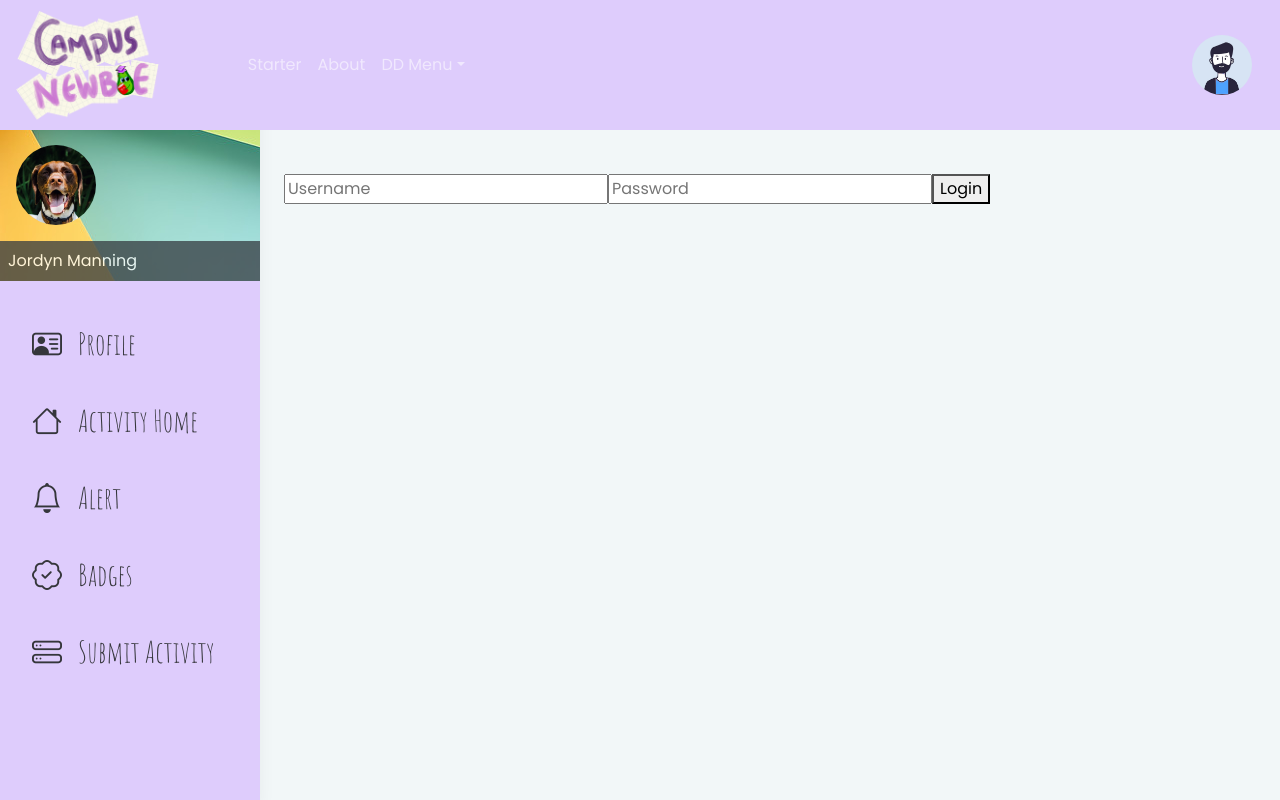
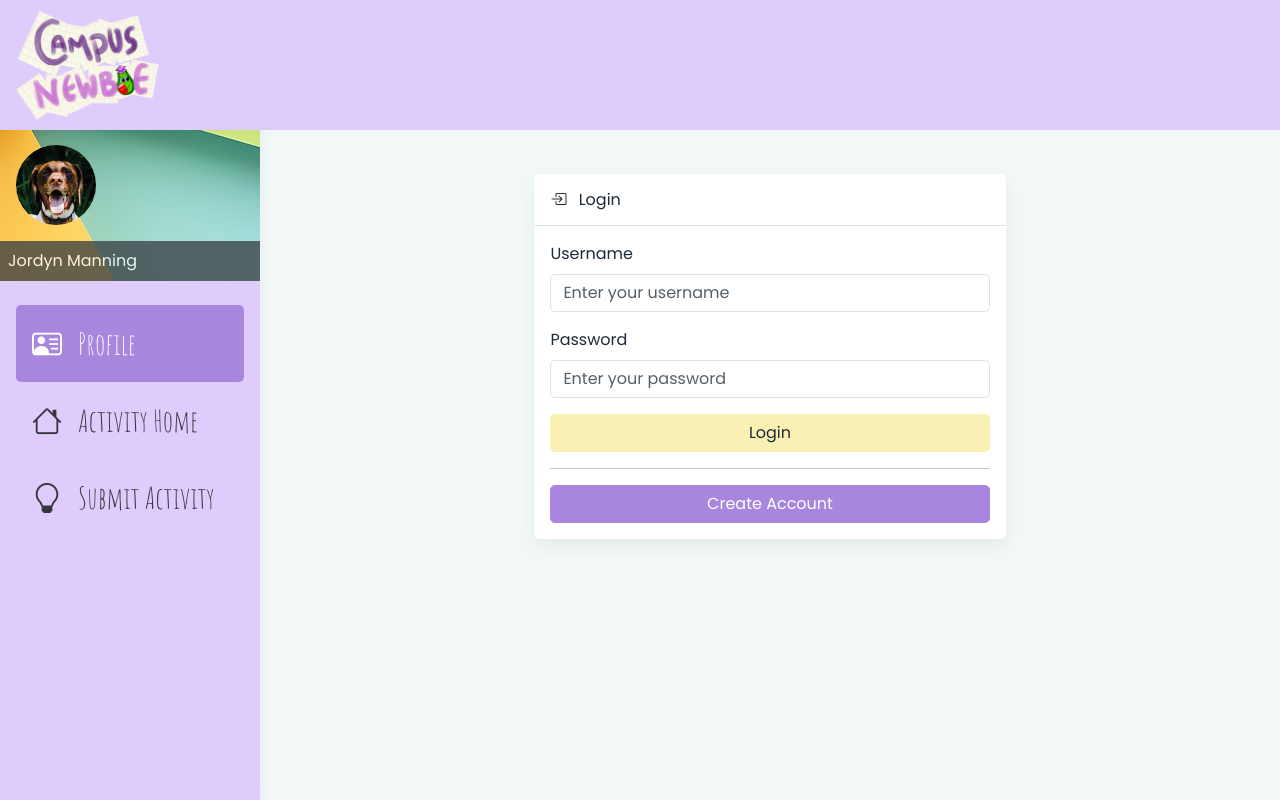
Before and after one commit to JadnjungSpector/Campus_Newbie, a React (Create React App) app in the folder src/CampusReactApp/package/: page /profile#/login in a window 1280 px wide. Built offline with nearby package versions, Linux system fonts and the light colour scheme.

Commit message:
Changed file names to correct types

```diff
--- a/src/CampusReactApp/package/src/components/Login.js
+++ b/src/CampusReactApp/package/src/components/Login.js
@@ -14,7 +14,7 @@ const Login = () => {
     // Implement your login logic here
     // For this example, we'll just simulate a successful login
     login();
-    navigate('/starter');
+    navigate('/profile');
   };
 
   return (
--- a/src/CampusReactApp/package/src/layouts/Header.js
+++ b/src/CampusReactApp/package/src/layouts/Header.js
@@ -38,7 +38,7 @@ const Header = () => {
         <div className="d-lg-block d-none me-5 pe-3">
           <Logo />
         </div>
-        <NavbarBrand href="/">
+        <NavbarBrand href="/about">
           <LogoWhite className=" d-lg-none" />
         </NavbarBrand>
         <Button
@@ -64,50 +64,7 @@ const Header = () => {
         </Button>
       </div>
 
-      <Collapse navbar isOpen={isOpen}>
-        <Nav className="me-auto" navbar>
-          <NavItem>
-            <Link to="/starter" className="nav-link">
-              Starter
-            </Link>
-          </NavItem>
-          <NavItem>
-            <Link to="/about" className="nav-link">
-              About
-            </Link>
-          </NavItem>
-          <UncontrolledDropdown inNavbar nav>
-            <DropdownToggle caret nav>
-              DD Menu
-            </DropdownToggle>
-            <DropdownMenu end>
-              <DropdownItem>Option 1</DropdownItem>
-              <DropdownItem>Option 2</DropdownItem>
-              <DropdownItem divider />
-              <DropdownItem>Reset</DropdownItem>
-            </DropdownMenu>
-          </UncontrolledDropdown>
-        </Nav>
-        <Dropdown isOpen={dropdownOpen} toggle={toggle}>
-          <DropdownToggle color="transparent">
-            <img
-              src={user1}
-              alt="profile"
-              className="rounded-circle"
-              width="60"
-            ></img>
-          </DropdownToggle>
-          <DropdownMenu>
-            <DropdownItem header>Info</DropdownItem>
-            <DropdownItem>My Account</DropdownItem>
-            <DropdownItem>Edit Profile</DropdownItem>
-            <DropdownItem divider />
-            <DropdownItem>My Balance</DropdownItem>
-            <DropdownItem>Inbox</DropdownItem>
-            <DropdownItem>Logout</DropdownItem>
-          </DropdownMenu>
-        </Dropdown>
-      </Collapse>
+
     </Navbar>
   );
 };
--- a/src/CampusReactApp/package/src/layouts/Logo.js
+++ b/src/CampusReactApp/package/src/layouts/Logo.js
@@ -14,7 +14,7 @@ import logoDark from '../assets/images/logos/NewCampusNewbieLogoTransparent.png'
 
   const Logo = () => {
     return (
-      <Link to="/">
+      <Link to="/about">
         <img src={logoDark} alt="Campus Newbie Logo" style={{ width: '145px', height: 'auto' }} />
       </Link>
     );
--- a/src/CampusReactApp/package/src/layouts/Sidebar.js
+++ b/src/CampusReactApp/package/src/layouts/Sidebar.js
@@ -10,7 +10,7 @@ import './css/Sidebar.css';
 const navigation = [
   {
     title: "Profile",
-    href: "/table",
+    href: "/login",
     icon: "bi bi-person-vcard",
   },
   {
@@ -20,23 +20,23 @@ const navigation = [
   },
   // {
   //   title: "Profile Hidden",
-  //   href: "/starter",
+  //   href: "/profile",
   //   icon: "bi bi-shield-lock",
   // },
-  {
-    title: "Alert",
-    href: "/alerts",
-    icon: "bi bi-bell",
-  },
-  {
-    title: "Badges",
-    href: "/badges",
-    icon: "bi bi-patch-check",
-  },
+  // {
+  //   title: "Alert",
+  //   href: "/alerts",
+  //   icon: "bi bi-bell",
+  // },
+  // {
+  //   title: "Badges",
+  //   href: "/badges",
+  //   icon: "bi bi-patch-check",
+  // },
   {
     title: "Submit Activity",
     href: "/submitActivity",
-    icon: "bi bi-hdd-stack",
+    icon: "bi bi-lightbulb",
   },
   // {
   //   title: "Grid",
--- a/src/CampusReactApp/package/src/routes/Router.js
+++ b/src/CampusReactApp/package/src/routes/Router.js
@@ -1,20 +1,18 @@
 import { lazy } from "react";
 import { Navigate } from "react-router-dom";
-import Login from '../components/Login'; // Adjust the path as needed
-//import ProtectedRoute from "../components/ProtectedRoute";
 
 /****Layouts*****/
 const FullLayout = lazy(() => import("../layouts/FullLayout.js"));
 /***** Pages ****/
 
-const Starter = lazy(() => import("../views/Profile.js"));
+const Profile = lazy(() => import("../views/Profile.js"));
 const About = lazy(() => import("../views/About.js"));
 const Alerts = lazy(() => import("../views/ui/Alerts.js"));
 const Badges = lazy(() => import("../views/ui/Badges.js"));
 const SubmitActivity = lazy(() => import("../views/ui/SubmitActivity.js"));
 const Cards = lazy(() => import("../views/ui/Cards.js"));
 const Grid = lazy(() => import("../views/ui/Grid.js"));
-const Tables = lazy(() => import("../views/ui/Tables.js"));
+const Login = lazy(() => import("../views/ui/Login.js"));
 const Forms = lazy(() => import("../views/ui/Forms.js"));
 const Breadcrumbs = lazy(() => import("../views/ui/Breadcrumbs.js"));
 const CreateAccount = lazy(() => import("../views/ui/CreateAccount"));
@@ -26,9 +24,8 @@ const ThemeRoutes = [
     path: "/",
     element: <FullLayout />,
     children: [
-      { path: "/", element: <Navigate to="/starter" /> },
-      { path: "/login", element: <Login />, },
-      { path: "/starter", exact: true, element: <Starter /> },
+      { path: "/", element: <Navigate to="/login" /> }, // JORDYN CHANGED HERE
+      { path: "/profile", exact: true, element: <Profile /> },
       { path: "/about", exact: true, element: <About /> },
       { path: "/alerts", exact: true, element: <Alerts /> },
       { path: "/badges", exact: true, element: <Badges /> },
@@ -36,7 +33,7 @@ const ThemeRoutes = [
       { path: "/create-account", exact: true, element: <CreateAccount /> },
       { path: "/cards", exact: true, element: <Cards /> },
       { path: "/grid", exact: true, element: <Grid /> },
-      { path: "/table", exact: true, element: <Tables /> },
+      { path: "/login", exact: true, element: <Login /> },
       { path: "/forms", exact: true, element: <Forms /> },
       { path: "/breadcrumbs", exact: true, element: <Breadcrumbs /> },
     ],
--- a/src/CampusReactApp/package/src/views/Profile.js
+++ b/src/CampusReactApp/package/src/views/Profile.js
@@ -60,7 +60,7 @@ const BlogData = [
   },
 ];
 
-const Starter = () => {
+const Profile = () => {
   return (
     <div>
       {/***Top Cards***/}
@@ -98,4 +98,4 @@ const Starter = () => {
   );
 };
 
-export default Starter;
+export default Profile;
--- a/src/CampusReactApp/package/src/views/ui/CreateAccount.js
+++ b/src/CampusReactApp/package/src/views/ui/CreateAccount.js
@@ -26,7 +26,7 @@ const CreateAccount = () => {
       if (response.ok) {
         // Account created successfully
         alert('Account created successfully! Please log in.');
-        navigate('/table');
+        navigate('/login');
       } else {
         // Handle errors
         setError(data.message || 'Failed to create account');
--- a/src/CampusReactApp/package/src/views/ui/Tables.js
+++ b/src/CampusReactApp/package/src/views/ui/Login.js
@@ -25,7 +25,7 @@ const Login = () => {
       if (response.ok) {
         const data = await response.json();
         login(data.token);
-        navigate('/starter');
+        navigate('/profile');
       } else {
         const errorData = await response.json();
         setError(errorData.message || 'Login failed');
```
